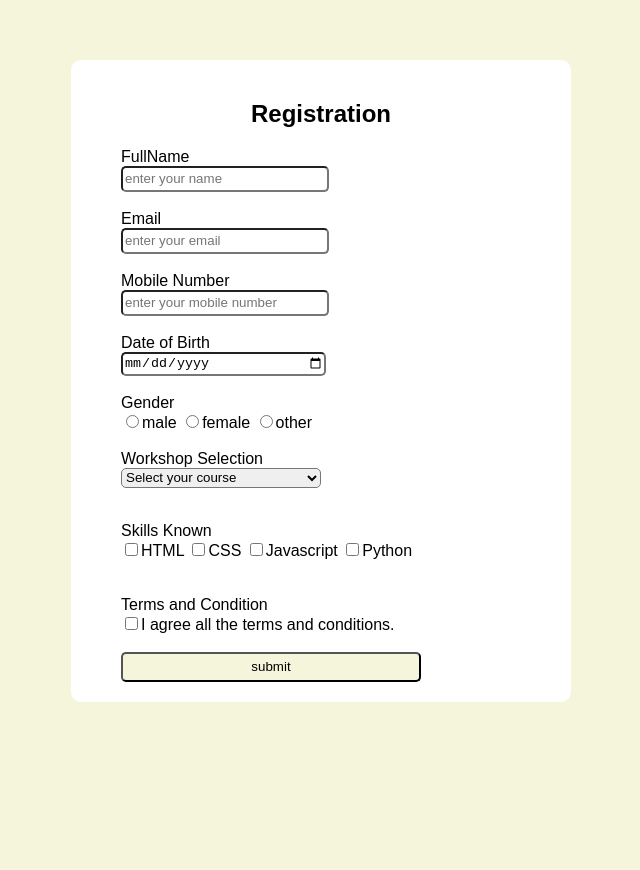
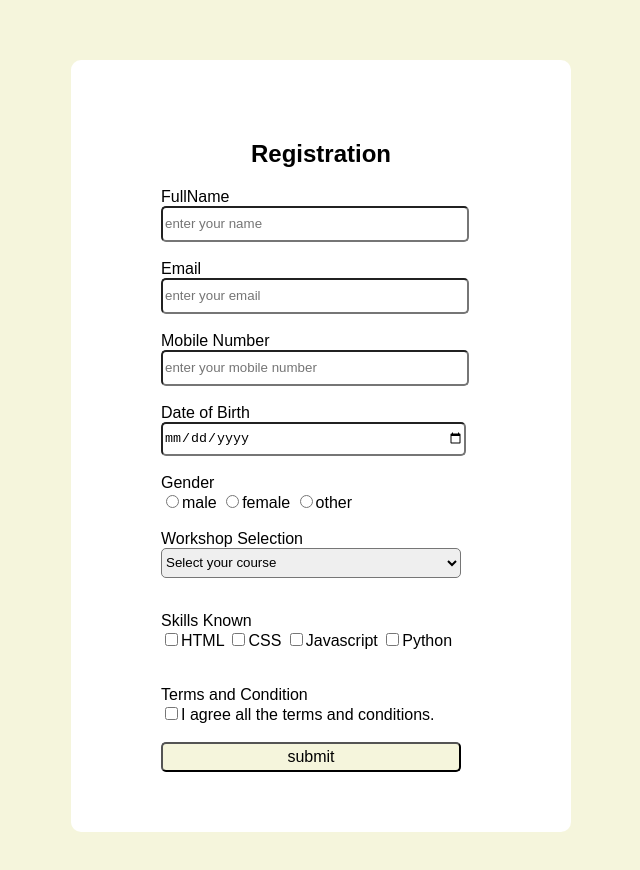
Before and after one commit to Aparna125/JavaScript-Basics, a plain HTML site: page ProblemStatements/OnlineEventRegistration/index.html in a window 1280 px wide. Shown: the whole page, without its empty margins (437-1077 px from the left). Before the commit the page ends 800 px from the top, so only its background shows below. Drawn offline with Linux system fonts and the light colour scheme.

Commit message:
style.css changed

```diff
--- a/ProblemStatements/OnlineEventRegistration/style.css
+++ b/ProblemStatements/OnlineEventRegistration/style.css
@@ -14,12 +14,15 @@ body{
     height: auto;
     background-color: white;
 }
+form{
+    padding:40px;
+}
 input[type="text"],
 input[type="email"],
 input[type="date"],
 #workshop{
-    height:20px;
-    width:200px ;
+    height:30px;
+    width:300px ;
     border-radius: 5px;
 }
 button{
@@ -28,4 +31,5 @@ button{
     height: 30px;
     background-color: beige;
     color: black;
+    font-size: medium;
 }
```
